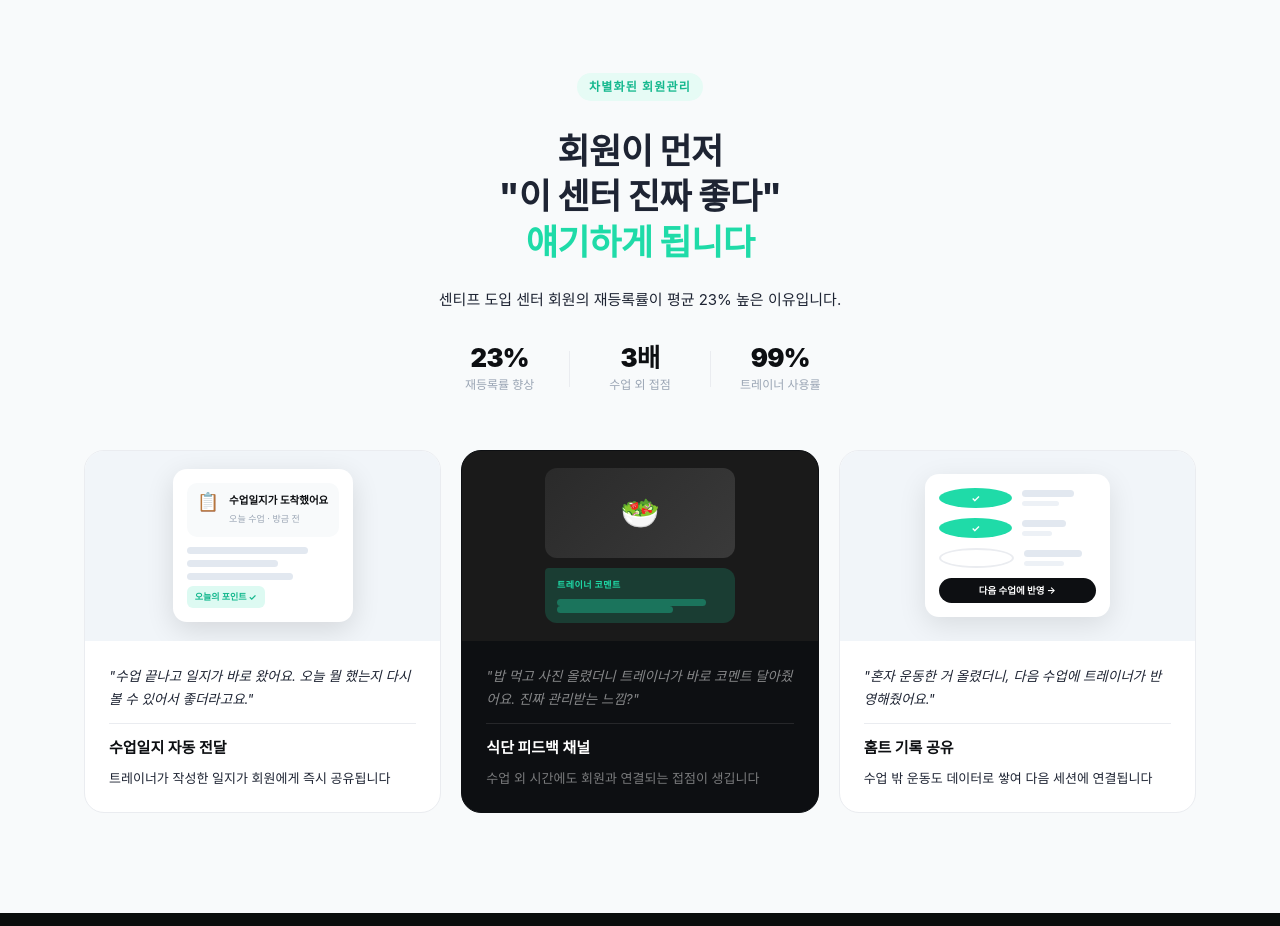
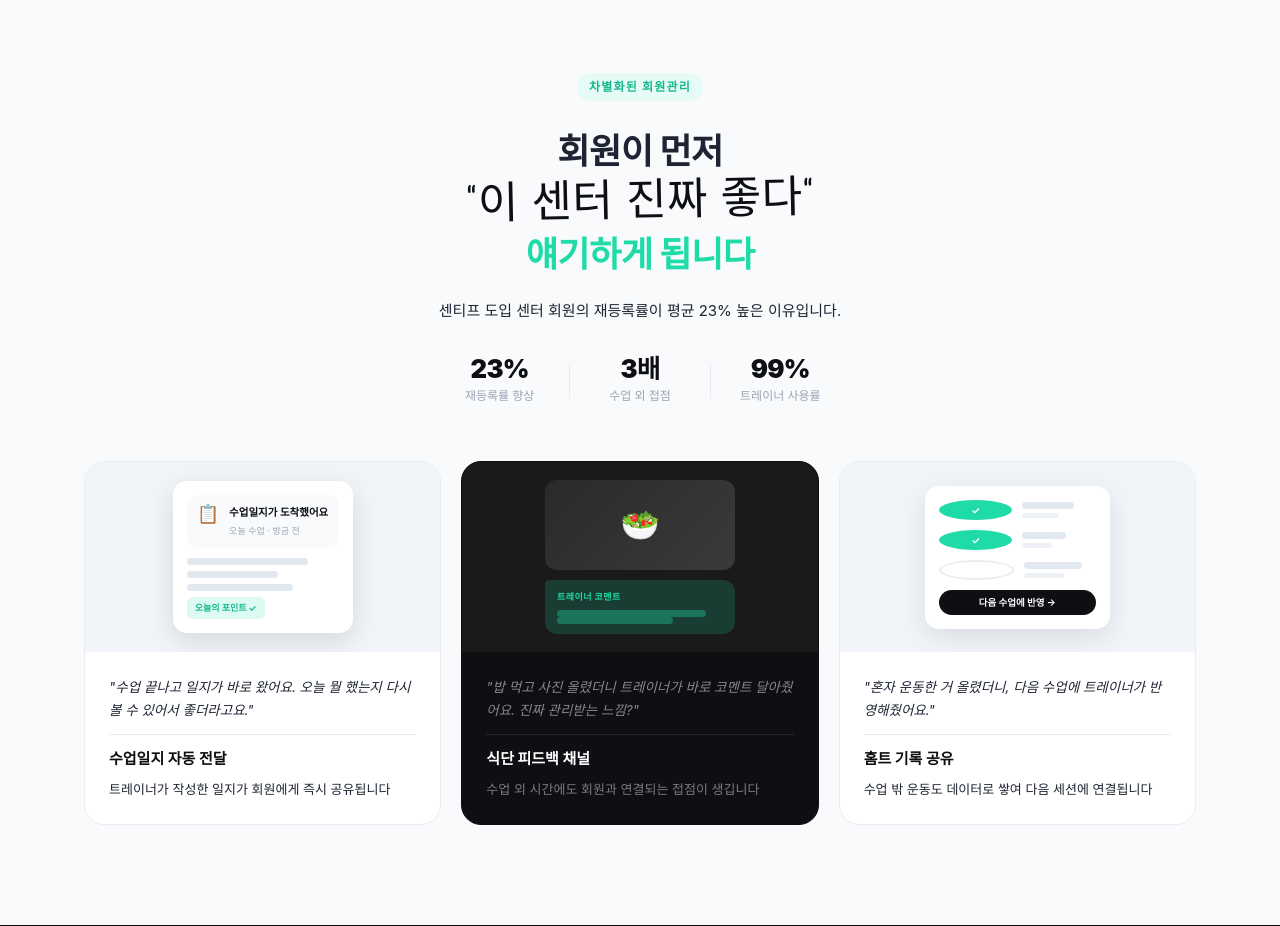
Before and after one commit to nononong247/ssentif-redesign, a plain HTML site: page index.html in a window 1280 px wide. Shown: the part 1680-2606 px from the top of the page. Drawn offline with Linux system fonts and the light colour scheme.

Commit message:
Add handwriting font to '이 센터 진짜 좋다' quote
- Load Nanum Pen Script from Google Fonts
- Wrap quote in .mm-handwrite span with handwriting font
- Slight rotation (-1.2deg) for natural feel

Co-Authored-By: Claude Sonnet 4.6 <noreply@anthropic.com>

```diff
--- a/index.html
+++ b/index.html
@@ -8,6 +8,9 @@
 <meta name="viewport" content="width=device-width, initial-scale=1.0">
 <title>SSENTIF — 데이터로 하는 센터 운영</title>
 <link rel="stylesheet" href="style.css">
+<link rel="preconnect" href="https://fonts.googleapis.com">
+<link rel="preconnect" href="https://fonts.gstatic.com" crossorigin>
+<link href="https://fonts.googleapis.com/css2?family=Nanum+Pen+Script&display=swap" rel="stylesheet">
 <style>
 /* ════════════════════════════════════════
    HOME HERO  (PulseFit + Linko 스타일)
@@ -987,7 +990,7 @@
 
     <div class="mm-header fade-up">
       <div class="label">차별화된 회원관리</div>
-      <h2>회원이 먼저<br>"이 센터 진짜 좋다"<br><span class="hl">얘기하게 됩니다</span></h2>
+      <h2>회원이 먼저<br><span class="mm-handwrite">"이 센터 진짜 좋다"</span><br><span class="hl">얘기하게 됩니다</span></h2>
       <p class="mm-lead">센티프 도입 센터 회원의 재등록률이 평균 23% 높은 이유입니다.</p>
       <div class="mm-stat-row">
         <div class="mm-stat-item"><div class="mm-stat-num">23%</div><div class="mm-stat-label">재등록률 향상</div></div>
@@ -1077,6 +1080,18 @@
 <style>
 /* ── mm-section ── */
 .mm-section { padding: 100px 0; background: var(--gray-50); overflow: hidden; }
+
+/* 손글씨 강조 텍스트 */
+.mm-handwrite {
+  font-family: 'Nanum Pen Script', cursive;
+  font-size: 1.25em;
+  font-weight: 400;
+  color: var(--black);
+  letter-spacing: 0.01em;
+  display: inline-block;
+  transform: rotate(-1.2deg);
+  position: relative;
+}
 
 /* Header: centered */
 .mm-header { text-align: center; margin-bottom: 56px; }
```
